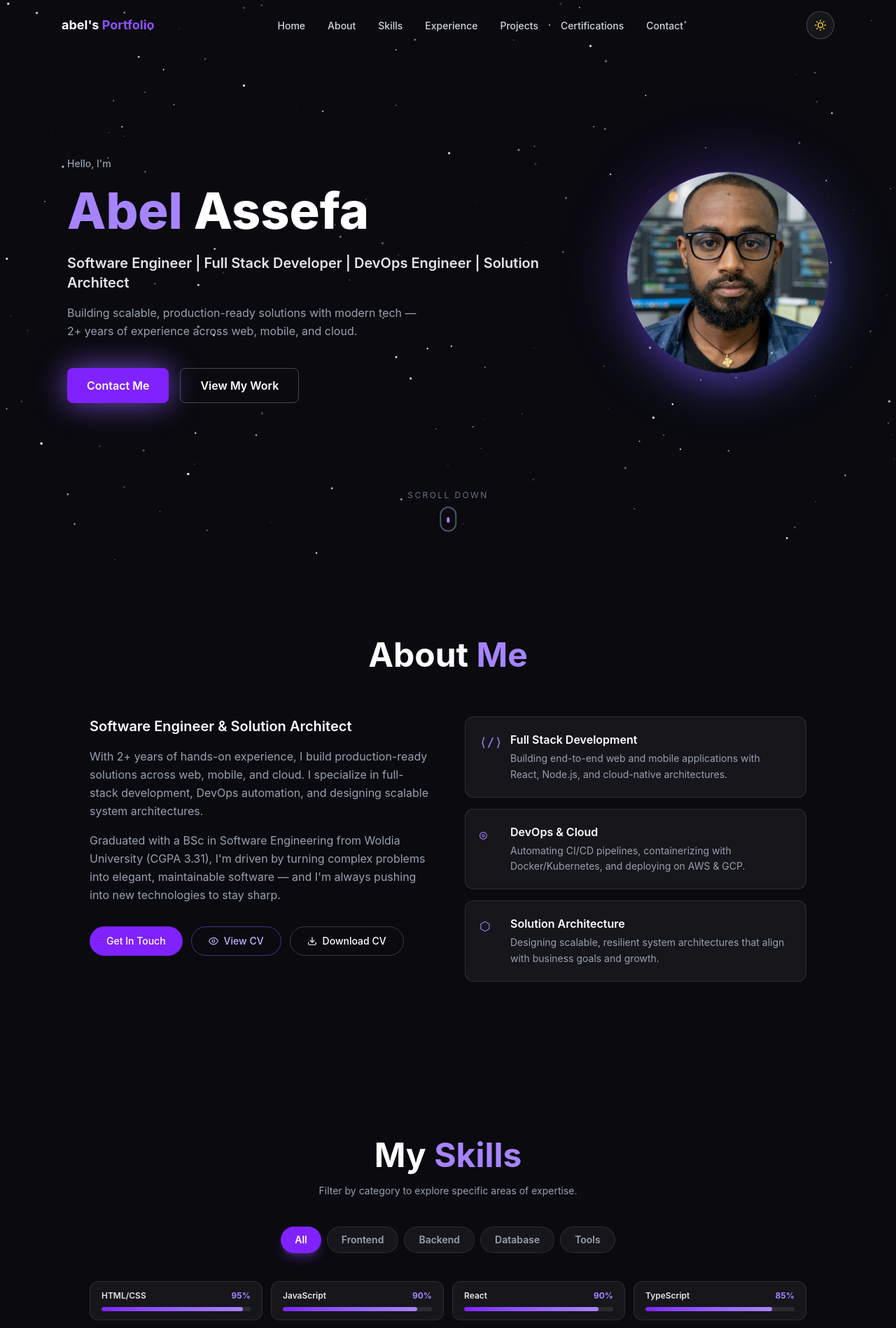
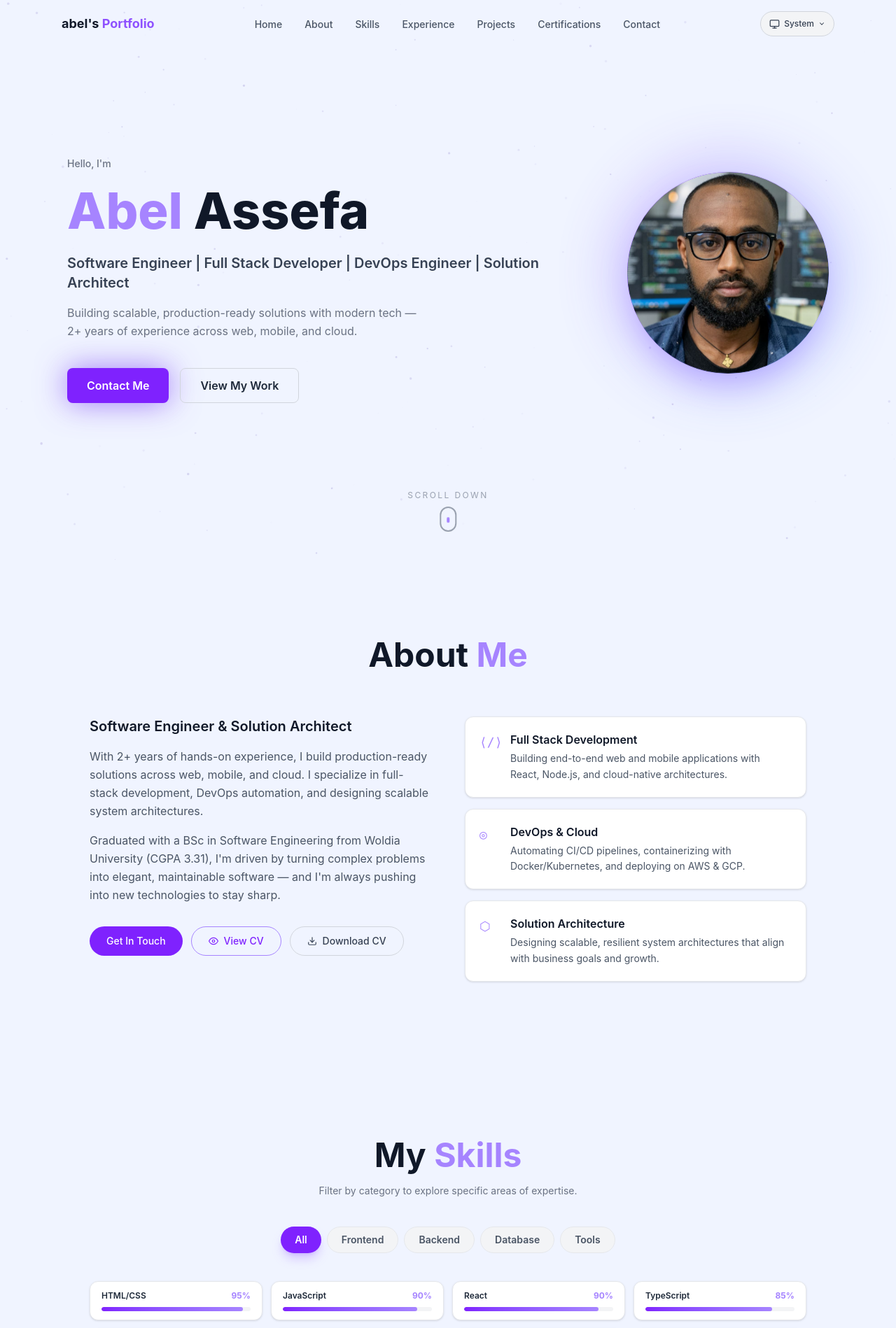
Before and after one commit to Abelink2119/portfolio, a React (Vite) app: page / in a window 1280 px wide. Shown: the top 1898 px of the page at 70% size. Built offline with nearby package versions, Linux system fonts and the light colour scheme.

Commit message:
add light/dark/system theme switcher dropdown

```diff
--- a/src/App.jsx
+++ b/src/App.jsx
@@ -11,13 +11,29 @@ import ContactSection from './components/ContactSection'
 import Footer from './components/Footer'
 import SplashScreen from './components/SplashScreen'
 
+function getSystemTheme() {
+  return window.matchMedia('(prefers-color-scheme: dark)').matches ? 'dark' : 'light'
+}
+
 export default function App() {
-  const [theme, setTheme] = useState('dark')
+  const [mode, setMode] = useState('system') // 'light' | 'dark' | 'system'
+  const [theme, setTheme] = useState(getSystemTheme)
   const [splash, setSplash] = useState(true)
-  const toggleTheme = () => setTheme(t => t === 'dark' ? 'light' : 'dark')
   const handleSplashDone = useCallback(() => setSplash(false), [])
 
-  // Always return to top on refresh
+  // Resolve actual theme whenever mode changes
+  useEffect(() => {
+    if (mode === 'system') {
+      setTheme(getSystemTheme())
+      const mq = window.matchMedia('(prefers-color-scheme: dark)')
+      const handler = (e) => setTheme(e.matches ? 'dark' : 'light')
+      mq.addEventListener('change', handler)
+      return () => mq.removeEventListener('change', handler)
+    } else {
+      setTheme(mode)
+    }
+  }, [mode])
+
   useEffect(() => { window.scrollTo(0, 0) }, [])
 
   return (
@@ -30,7 +46,7 @@ export default function App() {
         style={{ opacity: splash ? 0 : 1, transition: 'opacity 0.5s ease' }}
       >
         <StarBackground theme={theme} />
-        <Navbar theme={theme} toggleTheme={toggleTheme} />
+        <Navbar theme={theme} mode={mode} setMode={setMode} />
         <HeroSection theme={theme} />
         <AboutSection theme={theme} />
         <SkillsSection theme={theme} />
--- a/src/components/Navbar.jsx
+++ b/src/components/Navbar.jsx
@@ -3,7 +3,7 @@ import ThemeToggle from './ThemeToggle'
 
 const links = ['Home', 'About', 'Skills', 'Experience', 'Projects', 'Certifications', 'Contact']
 
-export default function Navbar({ theme, toggleTheme }) {
+export default function Navbar({ theme, mode, setMode }) {
   const [scrolled, setScrolled] = useState(false)
   const [open, setOpen] = useState(false)
   const dark = theme === 'dark'
@@ -52,7 +52,7 @@ export default function Navbar({ theme, toggleTheme }) {
         </ul>
 
         <div className="flex items-center gap-3">
-          <ThemeToggle theme={theme} toggleTheme={toggleTheme} />
+          <ThemeToggle theme={theme} mode={mode} setMode={setMode} />
 
           {/* Hamburger */}
           <button
--- a/src/components/ThemeToggle.jsx
+++ b/src/components/ThemeToggle.jsx
@@ -1,36 +1,111 @@
-export default function ThemeToggle({ theme, toggleTheme }) {
+import { useState, useRef, useEffect } from 'react'
+
+const SunIcon = () => (
+  <svg width="15" height="15" viewBox="0 0 24 24" fill="none" stroke="currentColor" strokeWidth="2" strokeLinecap="round" strokeLinejoin="round">
+    <circle cx="12" cy="12" r="5"/>
+    <line x1="12" y1="1" x2="12" y2="3"/><line x1="12" y1="21" x2="12" y2="23"/>
+    <line x1="4.22" y1="4.22" x2="5.64" y2="5.64"/><line x1="18.36" y1="18.36" x2="19.78" y2="19.78"/>
+    <line x1="1" y1="12" x2="3" y2="12"/><line x1="21" y1="12" x2="23" y2="12"/>
+    <line x1="4.22" y1="19.78" x2="5.64" y2="18.36"/><line x1="18.36" y1="5.64" x2="19.78" y2="4.22"/>
+  </svg>
+)
+
+const MoonIcon = () => (
+  <svg width="15" height="15" viewBox="0 0 24 24" fill="none" stroke="currentColor" strokeWidth="2" strokeLinecap="round" strokeLinejoin="round">
+    <path d="M21 12.79A9 9 0 1 1 11.21 3 7 7 0 0 0 21 12.79z"/>
+  </svg>
+)
+
+const SystemIcon = () => (
+  <svg width="15" height="15" viewBox="0 0 24 24" fill="none" stroke="currentColor" strokeWidth="2" strokeLinecap="round" strokeLinejoin="round">
+    <rect x="2" y="3" width="20" height="14" rx="2"/><line x1="8" y1="21" x2="16" y2="21"/><line x1="12" y1="17" x2="12" y2="21"/>
+  </svg>
+)
+
+const OPTIONS = [
+  { value: 'light',  label: 'Light',  Icon: SunIcon },
+  { value: 'dark',   label: 'Dark',   Icon: MoonIcon },
+  { value: 'system', label: 'System', Icon: SystemIcon },
+]
+
+export default function ThemeToggle({ theme, mode, setMode }) {
   const dark = theme === 'dark'
+  const [open, setOpen] = useState(false)
+  const ref = useRef(null)
+
+  // Close on outside click
+  useEffect(() => {
+    const handler = (e) => { if (ref.current && !ref.current.contains(e.target)) setOpen(false) }
+    document.addEventListener('mousedown', handler)
+    return () => document.removeEventListener('mousedown', handler)
+  }, [])
+
+  const current = OPTIONS.find(o => o.value === mode) || OPTIONS[2]
+  const { Icon: CurrentIcon } = current
+
   return (
+    <div ref={ref} style={{ position: 'relative' }}>
+      {/* Trigger button */}
       <button
-      onClick={toggleTheme}
-      aria-label="Toggle theme"
-      className={`w-10 h-10 rounded-full flex items-center justify-center border transition-all duration-300 cursor-pointer ${
+        onClick={() => setOpen(o => !o)}
+        aria-label="Theme selector"
+        className={`flex items-center gap-1.5 px-3 h-9 rounded-full border text-sm font-medium transition-all duration-200 cursor-pointer ${
           dark
-          ? 'border-white/20 bg-white/5 hover:bg-white/15 text-yellow-300'
+            ? 'border-white/20 bg-white/5 hover:bg-white/12 text-gray-200'
             : 'border-gray-300 bg-gray-100 hover:bg-gray-200 text-gray-700'
         }`}
       >
-      {dark ? (
-        /* Sun */
-        <svg width="16" height="16" viewBox="0 0 24 24" fill="none"
-          stroke="currentColor" strokeWidth="2" strokeLinecap="round" strokeLinejoin="round">
-          <circle cx="12" cy="12" r="5"/>
-          <line x1="12" y1="1" x2="12" y2="3"/>
-          <line x1="12" y1="21" x2="12" y2="23"/>
-          <line x1="4.22" y1="4.22" x2="5.64" y2="5.64"/>
-          <line x1="18.36" y1="18.36" x2="19.78" y2="19.78"/>
-          <line x1="1" y1="12" x2="3" y2="12"/>
-          <line x1="21" y1="12" x2="23" y2="12"/>
-          <line x1="4.22" y1="19.78" x2="5.64" y2="18.36"/>
-          <line x1="18.36" y1="5.64" x2="19.78" y2="4.22"/>
+        <CurrentIcon />
+        <span className="hidden sm:inline text-xs">{current.label}</span>
+        <svg width="10" height="10" viewBox="0 0 24 24" fill="none" stroke="currentColor" strokeWidth="2.5" strokeLinecap="round"
+          style={{ transform: open ? 'rotate(180deg)' : 'rotate(0deg)', transition: 'transform 0.2s' }}>
+          <polyline points="6 9 12 15 18 9"/>
         </svg>
-      ) : (
-        /* Moon */
-        <svg width="16" height="16" viewBox="0 0 24 24" fill="none"
-          stroke="currentColor" strokeWidth="2" strokeLinecap="round" strokeLinejoin="round">
-          <path d="M21 12.79A9 9 0 1 1 11.21 3 7 7 0 0 0 21 12.79z"/>
+      </button>
+
+      {/* Dropdown */}
+      {open && (
+        <div
+          className={`absolute right-0 mt-2 w-36 rounded-xl border overflow-hidden shadow-xl z-50 ${
+            dark
+              ? 'bg-[#1a1a2e] border-white/10'
+              : 'bg-white border-gray-200'
+          }`}
+          style={{ animation: 'dropIn 0.15s ease both' }}
+        >
+          {OPTIONS.map(({ value, label, Icon }) => {
+            const active = mode === value
+            return (
+              <button
+                key={value}
+                onClick={() => { setMode(value); setOpen(false) }}
+                className={`w-full flex items-center gap-3 px-4 py-2.5 text-sm font-medium transition-colors duration-150 cursor-pointer ${
+                  active
+                    ? 'text-violet-400 bg-violet-500/10'
+                    : dark
+                      ? 'text-gray-300 hover:bg-white/8 hover:text-white'
+                      : 'text-gray-600 hover:bg-gray-50 hover:text-gray-900'
+                }`}
+              >
+                <Icon />
+                {label}
+                {active && (
+                  <svg className="ml-auto" width="12" height="12" viewBox="0 0 24 24" fill="none" stroke="currentColor" strokeWidth="3" strokeLinecap="round" strokeLinejoin="round">
+                    <polyline points="20 6 9 17 4 12"/>
                   </svg>
                 )}
               </button>
             )
+          })}
+        </div>
+      )}
+
+      <style>{`
+        @keyframes dropIn {
+          from { opacity: 0; transform: translateY(-6px) scale(0.97); }
+          to   { opacity: 1; transform: translateY(0) scale(1); }
         }
+      `}</style>
+    </div>
+  )
+}
```
Lines whose indentation alone changed are shown as unchanged.
